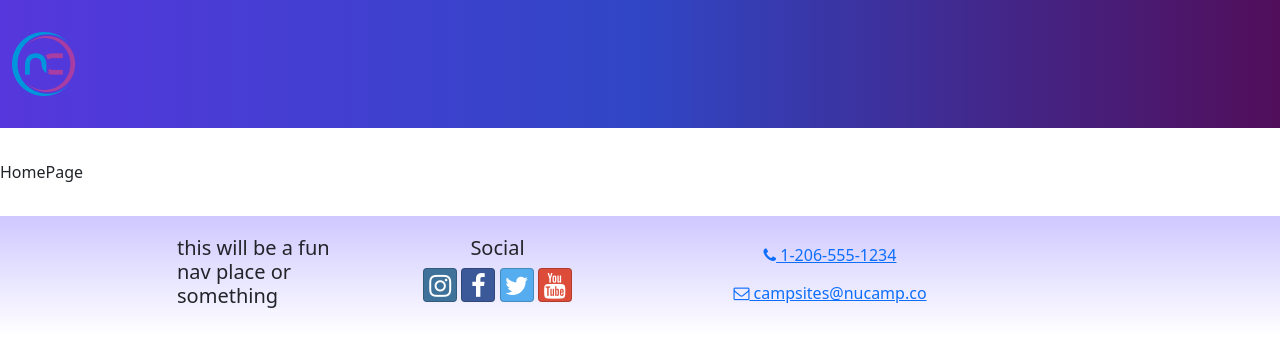
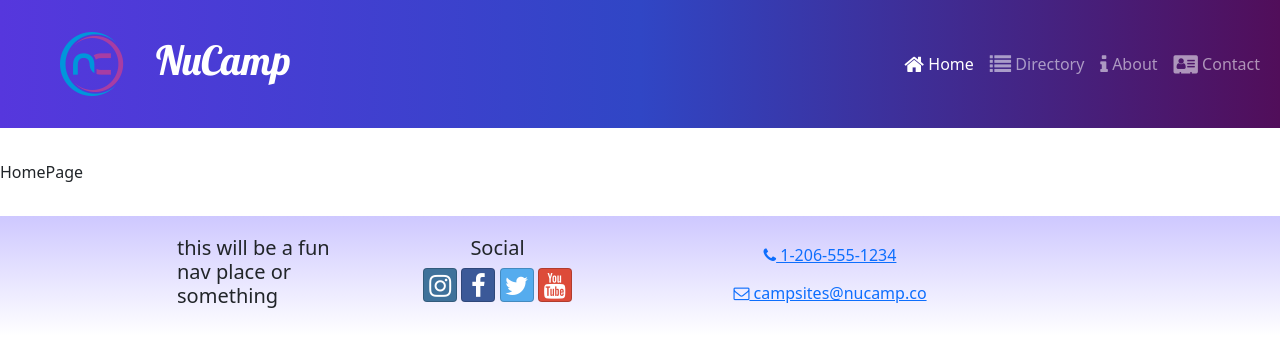
Before and after one commit to PGA-dev/NC_R, a React (Create React App) app: page / in a window 1280 px wide. Shown: the top 348 px of the page. Built offline with nearby package versions, Linux system fonts and the light colour scheme.

Commit message:
updated Header

```diff
--- a/src/components/Header.js
+++ b/src/components/Header.js
@@ -1,14 +1,50 @@
-import { Navbar, NavbarBrand } from 'reactstrap';
+import { useState } from 'react';
+import { Navbar,
+  NavbarBrand,
+  Collapse,
+  NavbarToggler,
+  Nav,
+  NavItem,
+ } from 'reactstrap';
+ import { NavLink } from 'react-router-dom';
 import NucampLogo from '../app/assets/img/logo.png'
 
 const Header = () => {
+  const [menuOpen, setMenuOpen] = useState(false);
+
   return (
-    <Navbar dark color='primary' sticky='top' expand='md'>
-      <NavbarBrand href='/'>
-        <img src={NucampLogo} alt='nucamp logo' />
-      </NavbarBrand>
-    </Navbar>
+      <Navbar dark color='primary' sticky='top' expand='md'>
+          <NavbarBrand className='ms-5' href='/'>
+              <img src={NucampLogo} alt='nucamp logo' className='float-start' />
+              <h1 className='mt-1'>NuCamp</h1>
+          </NavbarBrand>
+          <NavbarToggler onClick={() => setMenuOpen(!menuOpen)}/>
+          <Collapse isOpen={menuOpen} navbar>
+              <Nav className='ms-auto' navbar>
+                  <NavItem>
+                      <NavLink className='nav-link' to='/'>
+                          <i className='fa fa-home fa-lg' /> Home
+                      </NavLink>
+                  </NavItem>
+                  <NavItem>
+                      <NavLink className='nav-link' to='/directory'>
+                          <i className='fa fa-list fa-lg' /> Directory
+                      </NavLink>
+                  </NavItem>
+                  <NavItem>
+                      <NavLink className='nav-link' to='/about'>
+                          <i className='fa fa-info fa-lg' /> About
+                      </NavLink>
+                  </NavItem>
+                  <NavItem>
+                      <NavLink className='nav-link' to='/contact'>
+                          <i className='fa fa-address-card fa-lg' /> Contact
+                      </NavLink>
+                  </NavItem>
+              </Nav>
+          </Collapse>
+      </Navbar>
   );
-}
+};
 
 export default Header;
```
